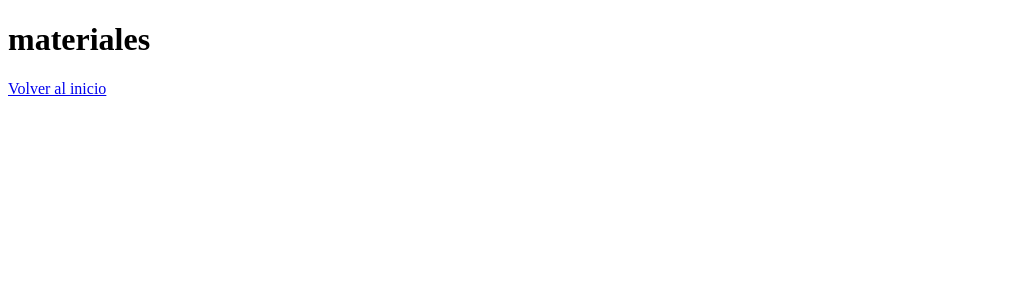
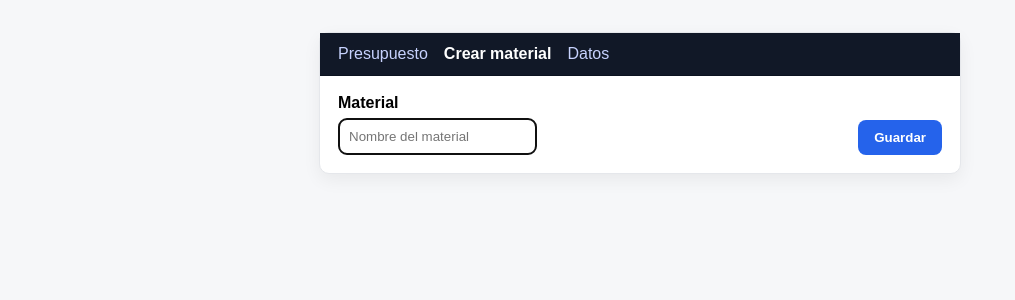
Before and after one commit to rscut9/presupuestos, a Django app: page /crear-material/ in a window 1280 px wide. Shown: the top 300 px of the page, without its empty margins (0-1015 px from the left). Run offline with Django 5.2, Linux system fonts and the light colour scheme.

Commit message:
crear materiales

```diff
--- a/inicio_presupuestos/forms.py
+++ b/inicio_presupuestos/forms.py
@@ -42,7 +42,16 @@ class PresupuestoForm(forms.Form):
         })
     )
 
-
 class ItemForm(forms.Form):
     material = forms.CharField(label="Material", required=False, max_length=150)
     cantidad = forms.IntegerField(label="Cantidad", required=False, min_value=0)
+
+class MaterialForm(forms.Form):
+    material = forms.CharField(
+        label="Material",
+        max_length=200,
+        widget=forms.TextInput(attrs={
+            "placeholder": "Nombre del material",
+            "autofocus": "autofocus",
+        })
+    )
--- a/inicio_presupuestos/templates/crear_material.html
+++ b/inicio_presupuestos/templates/crear_material.html
@@ -1,8 +1,43 @@
 <!doctype html>
 <html lang="es">
-<head><meta charset="utf-8"><title>Crear material</title></head>
+<head>
+  <meta charset="utf-8">
+  <title>Crear material</title>
+  <style>
+    body{font-family:Arial,Helvetica,sans-serif;margin:0;background:#f6f7f9}
+    .wrap{max-width:640px;margin:32px auto;background:#fff;border:1px solid #e5e7eb;border-radius:10px;box-shadow:0 6px 18px rgba(0,0,0,.06)}
+    header{background:#111827;color:#fff;padding:12px 18px;display:flex;gap:16px;align-items:center;border-bottom:1px solid #0b1220}
+    header a{color:#c7d2fe;text-decoration:none}
+    .content{padding:18px}
+    form{display:flex;gap:12px;align-items:flex-end}
+    label{display:block;margin-bottom:6px;font-weight:bold}
+    input[type=text]{padding:10px;border:1px solid #cfd3d9;border-radius:8px;flex:1}
+    button{background:#2563eb;color:#fff;border:0;padding:10px 16px;border-radius:8px;cursor:pointer;font-weight:bold}
+    .msg{margin:12px 0;padding:10px;border-radius:6px;background:#ecfdf5;color:#065f46;border:1px solid #a7f3d0}
+  </style>
+</head>
 <body>
-  <h1>materiales</h1>
-  <p><a href="{% url 'inicio_presupuestos' %}">Volver al inicio</a></p>
+  <div class="wrap">
+    <header>
+      <a href="{% url 'inicio_presupuestos' %}">Presupuesto</a>
+      <strong style="color:#fff;">Crear material</strong>
+      <a href="{% url 'datos' %}">Datos</a>
+    </header>
+
+    <div class="content">
+      {% if messages %}
+        {% for m in messages %}<div class="msg">{{ m }}</div>{% endfor %}
+      {% endif %}
+
+      <form method="post">
+        {% csrf_token %}
+        <div style="flex:1">
+          <label for="id_material">Material</label>
+          {{ form.material }}
+        </div>
+        <button type="submit">Guardar</button>
+      </form>
+    </div>
+  </div>
 </body>
 </html>
--- a/inicio_presupuestos/views.py
+++ b/inicio_presupuestos/views.py
@@ -1,6 +1,7 @@
-from django.shortcuts import render
+from django.shortcuts import render, redirect
 from django.forms import formset_factory
-from .forms import PresupuestoForm, ItemForm
+from django.contrib import messages
+from .forms import PresupuestoForm, ItemForm, MaterialForm
 from .mongo import get_db
 from bson.objectid import ObjectId
 from datetime import datetime
@@ -90,3 +91,33 @@ def datos(request):
         "total": total,
     }
     return render(request, "datos.html", ctx)
+
+def crear_material(request):
+    db = get_db()
+
+    if request.method == "POST":
+        form = MaterialForm(request.POST)
+        if form.is_valid():
+            nombre = form.cleaned_data["material"].strip()
+
+            # id autoincremental
+            last = db.materiales.find_one(
+                sort=[("id", -1)],
+                projection={"id": 1, "_id": 0}
+            )
+            next_id = (last["id"] + 1) if last else 1
+
+            fecha_str = datetime.now().strftime("%d/%m/%Y %H:%M:%S")
+
+            db.materiales.insert_one({
+                "id": next_id,
+                "material": nombre,
+                "fecha_creación": fecha_str,
+            })
+
+            messages.success(request, f"Material guardado con id {next_id}.")
+            return redirect("crear_material")
+    else:
+        form = MaterialForm()
+
+    return render(request, "crear_material.html", {"form": form})
```
